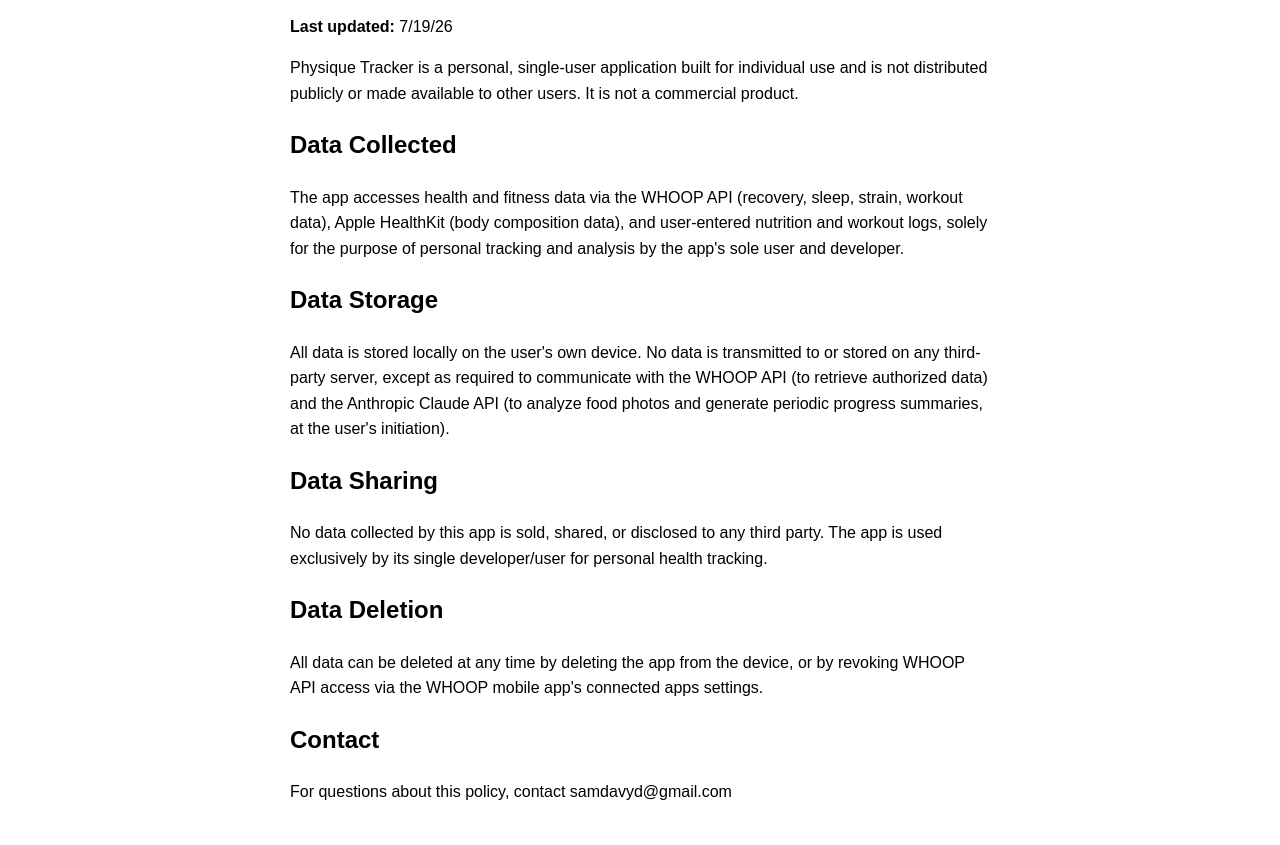
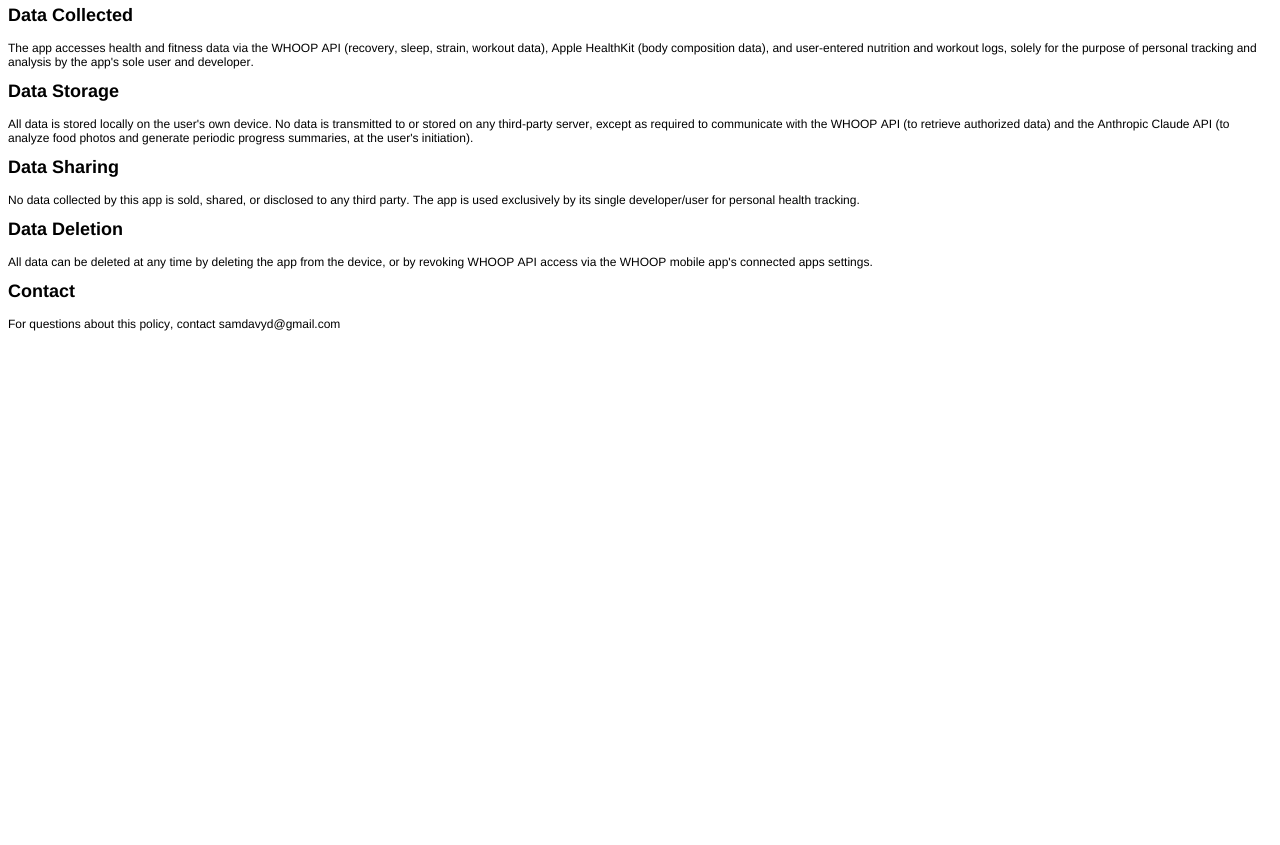
Before and after one commit to samdavyd/fitness-ai-tracker-privacy, a plain HTML site: page index.html in a window 1280 px wide. Shown: the part 99-944 px from the top of the page. After the commit the page ends 800 px from the top, so only its background shows below. Drawn offline with Linux system fonts and the light colour scheme.

Commit message:
Add files via upload

```diff
--- a/index.html
+++ b/index.html
@@ -1,42 +1,29 @@
-<!DOCTYPE html>
+<!DOCTYPE html PUBLIC "-//W3C//DTD HTML 4.01//EN" "http://www.w3.org/TR/html4/strict.dtd">
 <html>
 <head>
-  <title>Privacy Policy - Physique Tracker</title>
-  <meta charset="UTF-8">
+  <meta http-equiv="Content-Type" content="text/html; charset=utf-8">
+  <meta http-equiv="Content-Style-Type" content="text/css">
+  <title></title>
+  <meta name="Generator" content="Cocoa HTML Writer">
+  <meta name="CocoaVersion" content="2685.4">
+  <style type="text/css">
+    p.p2 {margin: 0.0px 0.0px 12.0px 0.0px; font: 12.0px Helvetica; -webkit-text-stroke: #000000}
+    span.s1 {font-kerning: none}
+  </style>
 </head>
-<body style="font-family: sans-serif; max-width: 700px; margin: 40px auto; line-height: 1.6;">
-  <h1>Privacy Policy</h1>
-  <p><strong>Last updated:</strong> 7/19/26</p>
-
-  <p>Physique Tracker is a personal, single-user application built for
-  individual use and is not distributed publicly or made available to
-  other users. It is not a commercial product.</p>
-
-  <h2>Data Collected</h2>
-  <p>The app accesses health and fitness data via the WHOOP API
-  (recovery, sleep, strain, workout data), Apple HealthKit (body
-  composition data), and user-entered nutrition and workout logs, solely
-  for the purpose of personal tracking and analysis by the app's sole
-  user and developer.</p>
-
-  <h2>Data Storage</h2>
-  <p>All data is stored locally on the user's own device. No data is
-  transmitted to or stored on any third-party server, except as required
-  to communicate with the WHOOP API (to retrieve authorized data) and
-  the Anthropic Claude API (to analyze food photos and generate periodic
-  progress summaries, at the user's initiation).</p>
-
-  <h2>Data Sharing</h2>
-  <p>No data collected by this app is sold, shared, or disclosed to any
-  third party. The app is used exclusively by its single developer/user
-  for personal health tracking.</p>
-
-  <h2>Data Deletion</h2>
-  <p>All data can be deleted at any time by deleting the app from the
-  device, or by revoking WHOOP API access via the WHOOP mobile app's
-  connected apps settings.</p>
-
-  <h2>Contact</h2>
-  <p>For questions about this policy, contact samdavyd@gmail.com</p>
+<body>
+<h1 style="margin: 0.0px 0.0px 16.1px 0.0px; font: 24.0px Helvetica; -webkit-text-stroke: #000000"><span class="s1"><b>Privacy Policy</b></span></h1>
+<p class="p2"><span class="s1"><b>Last updated:</b> 7/26/26</span></p>
+<p class="p2"><span class="s1">BodyComp AI is a personal application built for individual use and is not distributed publicly or made available to other users. It is not a commercial product.</span></p>
+<h2 style="margin: 0.0px 0.0px 14.9px 0.0px; font: 18.0px Helvetica; -webkit-text-stroke: #000000"><span class="s1"><b>Data Collected</b></span></h2>
+<p class="p2"><span class="s1">The app accesses health and fitness data via the WHOOP API (recovery, sleep, strain, workout data), Apple HealthKit (body composition data), and user-entered nutrition and workout logs, solely for the purpose of personal tracking and analysis by the app's sole user and developer.</span></p>
+<h2 style="margin: 0.0px 0.0px 14.9px 0.0px; font: 18.0px Helvetica; -webkit-text-stroke: #000000"><span class="s1"><b>Data Storage</b></span></h2>
+<p class="p2"><span class="s1">All data is stored locally on the user's own device. No data is transmitted to or stored on any third-party server, except as required to communicate with the WHOOP API (to retrieve authorized data) and the Anthropic Claude API (to analyze food photos and generate periodic progress summaries, at the user's initiation).</span></p>
+<h2 style="margin: 0.0px 0.0px 14.9px 0.0px; font: 18.0px Helvetica; -webkit-text-stroke: #000000"><span class="s1"><b>Data Sharing</b></span></h2>
+<p class="p2"><span class="s1">No data collected by this app is sold, shared, or disclosed to any third party. The app is used exclusively by its single developer/user for personal health tracking.</span></p>
+<h2 style="margin: 0.0px 0.0px 14.9px 0.0px; font: 18.0px Helvetica; -webkit-text-stroke: #000000"><span class="s1"><b>Data Deletion</b></span></h2>
+<p class="p2"><span class="s1">All data can be deleted at any time by deleting the app from the device, or by revoking WHOOP API access via the WHOOP mobile app's connected apps settings.</span></p>
+<h2 style="margin: 0.0px 0.0px 14.9px 0.0px; font: 18.0px Helvetica; -webkit-text-stroke: #000000"><span class="s1"><b>Contact</b></span></h2>
+<p class="p2"><span class="s1">For questions about this policy, contact samdavyd@gmail.com</span></p>
 </body>
 </html>
```
